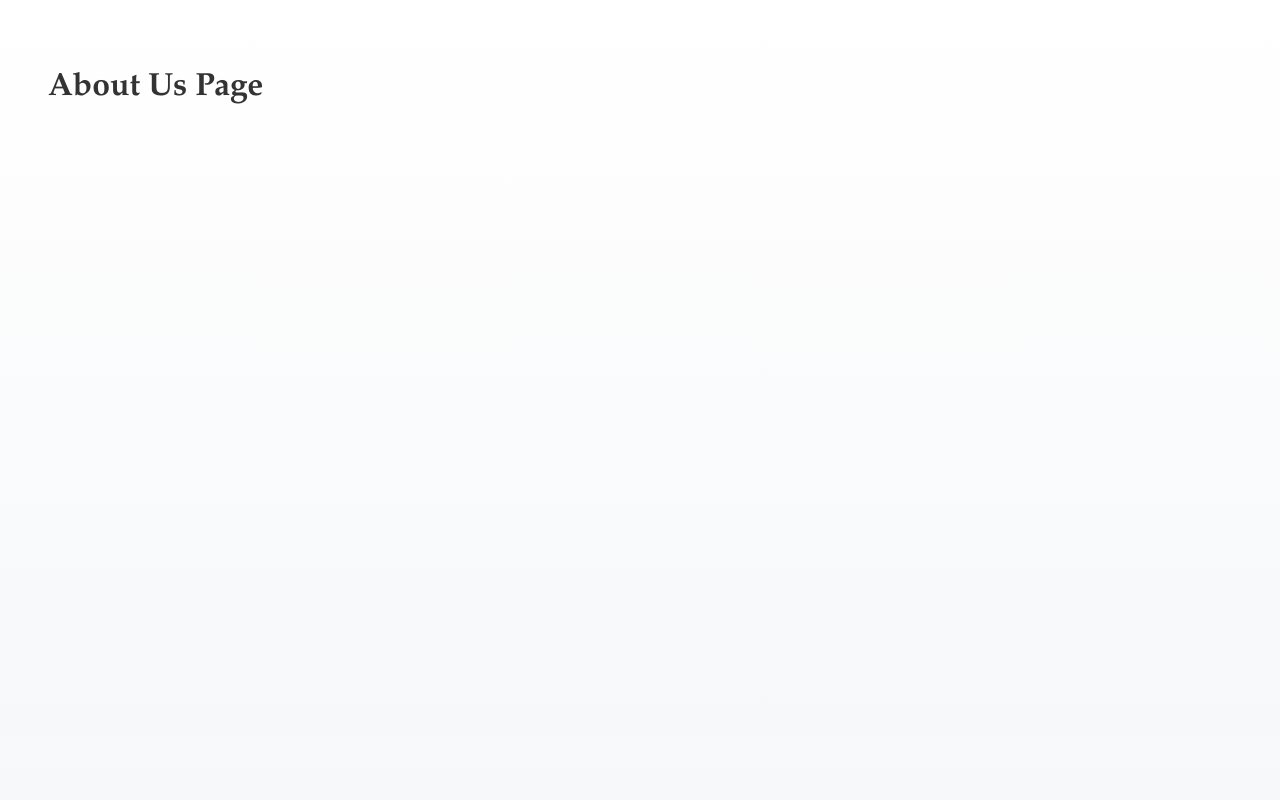
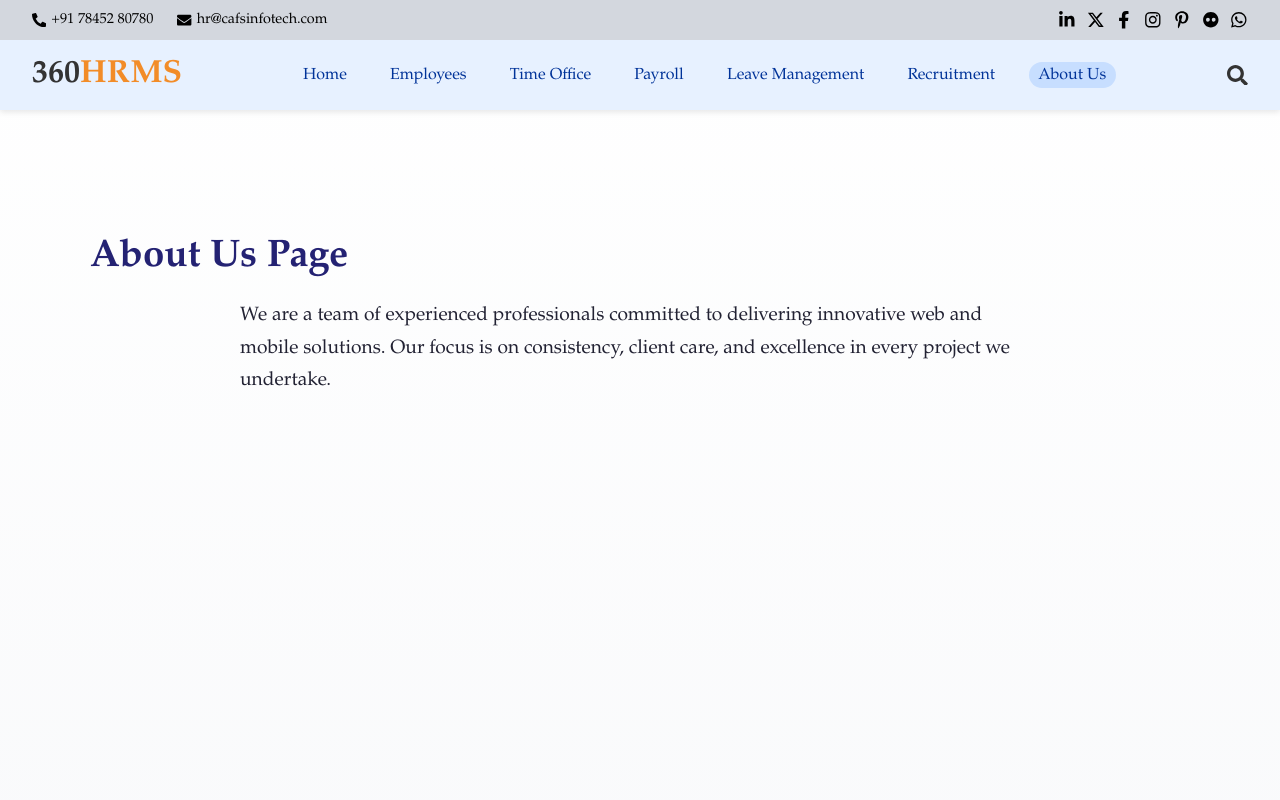
Before and after one commit to LordSpudnik/360-HRMS, a React (Create React App) app: page /about-us in a window 1280 px wide. Shown: the top 800 px of the page. Built offline with nearby package versions, Linux system fonts and the light colour scheme; the HTML template or start-up script is replaced by a standard one.

Commit message:
about us section initial

```diff
--- a/src/Components/pages/AboutUs.css
+++ b/src/Components/pages/AboutUs.css
@@ -0,0 +1,144 @@
+.aboutus-root {
+  width: 100vw;
+  min-height: 100vh;
+  background: linear-gradient(to bottom, #fff 0%, #f7f8fa 100%);
+  overflow-x: hidden;
+  margin: 0;
+  padding: 0;
+  position: relative;
+}
+
+/* Topbar */
+.topbar {
+  background-color: #d3d7de;
+  color: #000;
+  display: flex;
+  justify-content: space-between;
+  align-items: center;
+  padding: 0.3rem 2rem;
+  font-size: 0.9rem;
+  position: fixed;
+  top: 0;
+  left: 0;
+  width: 100vw;
+  min-height: 40px;
+  box-sizing: border-box;
+  z-index: 100;
+}
+
+.topbar .contact-info {
+  display: flex;
+  gap: 1.5rem;
+  align-items: center;
+}
+.topbar .contact-info span {
+  display: flex;
+  align-items: center;
+  gap: 0.3rem;
+  white-space: nowrap;
+}
+.topbar .social-icons {
+  display: flex;
+  gap: 0.7rem;
+  align-items: center;
+}
+.social-icons a {
+  color: #000;
+  font-size: 1.1rem;
+  transition: transform 0.3s, color 0.3s;
+  display: flex;
+  align-items: center;
+}
+.social-icons a:hover {
+  transform: scale(1.2);
+  color: #0077b5;
+  z-index: 2;
+}
+
+/* Ensure Navbar sits just below topbar (topbar height = 40px) */
+.navbar {
+  position: sticky;
+  top: 40px;
+  z-index: 99;
+  margin-top: 0;
+}
+
+/* SearchBar Overlay (reuse your homepage styles) */
+.search-bar-overlay {
+  position: fixed;
+  top: 0;
+  left: 0;
+  width: 100vw;
+  height: 100vh;
+  background: rgba(40, 60, 110, 0.10);
+  z-index: 9999;
+  display: flex;
+  align-items: flex-start;
+  justify-content: center;
+  padding-top: 6.5rem;
+}
+.search-bar-modal {
+  background: none;
+}
+
+/* About Us main content */
+.about-us-page {
+  max-width: 1100px;
+  margin: 0 auto;
+  padding: 3rem 2rem 2rem 2rem;
+  min-height: 80vh;
+  margin-top: 90px; /* 40px for topbar + ~50px for navbar */
+  background: none;
+  opacity: 0;
+  transform: translateY(70px);
+  transition: all 0.8s cubic-bezier(.17,.67,.83,.67);
+}
+
+.about-us-page.scrolled {
+  opacity: 1;
+  transform: translateY(0);
+}
+
+.about-us-page h1 {
+  font-size: 2.4rem;
+  color: #242273;
+  margin-bottom: 1.2rem;
+  font-weight: bold;
+}
+
+.aboutus-content {
+  font-size: 1.2rem;
+  color: #223;
+  max-width: 800px;
+  margin: 0 auto;
+  line-height: 1.7;
+}
+
+/* Animate on scroll for other about-us sections */
+.scroll-animate {
+  opacity: 0;
+  transform: translateY(70px);
+  transition: all 0.8s cubic-bezier(.17,.67,.83,.67);
+}
+.scroll-animate.scrolled {
+  opacity: 1;
+  transform: translateY(0);
+}
+
+/* Responsive */
+@media (max-width: 700px) {
+  .about-us-page {
+    padding: 1.2rem 0.3rem 1.7rem 0.3rem;
+    margin-top: 95px;
+  }
+  .topbar {
+    padding: 0.2rem 0.5rem;
+    font-size: 0.8rem;
+  }
+  .about-us-page h1 {
+    font-size: 1.6rem;
+  }
+  .aboutus-content {
+    font-size: 1rem;
+  }
+}
--- a/src/Components/pages/AboutUs.js
+++ b/src/Components/pages/AboutUs.js
@@ -1,19 +1,153 @@
-import React from "react";
+import React, { useState, useEffect } from "react";
 import { motion } from "framer-motion";
 import "./AboutUs.css";
+import Navbar from "./Navbar"; // adjust if your Navbar path is different
+import SearchBar from "./SearchBar"; // adjust if your SearchBar path is different
+import Footer from "./Footer"; // adjust if your Footer path is different
+import {
+  FaPhoneAlt,
+  FaEnvelope,
+  FaFacebookF,
+  FaInstagram,
+  FaLinkedinIn,
+  FaPinterestP,
+} from "react-icons/fa";
+import { IoLogoFlickr, IoLogoWhatsapp } from "react-icons/io5";
+import { FaXTwitter } from "react-icons/fa6";
+
+function useScrollAnimation() {
+  useEffect(() => {
+    const elements = document.querySelectorAll(".scroll-animate");
+    const hysteresisRatioIn = 0.18;
+    const hysteresisRatioOut = 0.02;
+
+    const observer = new window.IntersectionObserver(
+      (entries) => {
+        entries.forEach((entry) => {
+          if (entry.intersectionRatio > hysteresisRatioIn) {
+            entry.target.classList.add("scrolled");
+          } else if (entry.intersectionRatio < hysteresisRatioOut) {
+            entry.target.classList.remove("scrolled");
+          }
+        });
+      },
+      {
+        threshold: [0, 0.02, 0.18, 0.5, 0.8, 1],
+        rootMargin: "0px 0px 0px 0px",
+      }
+    );
+
+    elements.forEach((el) => observer.observe(el));
+    return () => observer.disconnect();
+  }, []);
+}
 
 export default function AboutUs() {
+  useScrollAnimation();
+  const [showSearch, setShowSearch] = useState(false);
+
   return (
-    <motion.div
-      className="about-us-page"
-      initial={{ opacity: 0, x: 40 }}
-      animate={{ opacity: 1, x: 0 }}
-      exit={{ opacity: 0, x: -40 }}
-      transition={{ duration: 0.45, ease: "easeInOut" }}
-      style={{ minHeight: "80vh", padding: "3rem" }}
-    >
-      <h1>About Us Page</h1>
-      {/* About Us component content here */}
-    </motion.div>
+    <div className="aboutus-root">
+      {/* Topbar */}
+      <div className="topbar">
+        <div className="contact-info">
+          <span>
+            <FaPhoneAlt /> +91 78452 80780
+          </span>
+          <span>
+            <FaEnvelope /> hr@cafsinfotech.com
+          </span>
+        </div>
+        <div className="social-icons">
+          <a
+            href="https://www.linkedin.com/company/14573120/"
+            target="_blank"
+            rel="noopener noreferrer"
+          >
+            <FaLinkedinIn />
+          </a>
+          <a
+            href="https://x.com/cafs_infotech"
+            target="_blank"
+            rel="noopener noreferrer"
+          >
+            <FaXTwitter />
+          </a>
+          <a
+            href="https://www.facebook.com/CAFSInfo/"
+            target="_blank"
+            rel="noopener noreferrer"
+          >
+            <FaFacebookF />
+          </a>
+          <a
+            href="https://www.instagram.com/cafsinfotech/"
+            target="_blank"
+            rel="noopener noreferrer"
+          >
+            <FaInstagram />
+          </a>
+          <a
+            href="https://in.pinterest.com/cafsinfotech/"
+            target="_blank"
+            rel="noopener noreferrer"
+          >
+            <FaPinterestP />
+          </a>
+          <a
+            href="https://www.flickr.com/photos/157372462@N04/albums"
+            target="_blank"
+            rel="noopener noreferrer"
+          >
+            <IoLogoFlickr />
+          </a>
+          <a
+            href="https://web.whatsapp.com/send?phone=+919500088633&text=Hi"
+            target="_blank"
+            rel="noopener noreferrer"
+          >
+            <IoLogoWhatsapp />
+          </a>
+        </div>
+      </div>
+
+      {/* Navbar */}
+      <Navbar onSearchClick={() => setShowSearch((prev) => !prev)} />
+
+      {showSearch && (
+        <div
+          className="search-bar-overlay"
+          onClick={() => setShowSearch(false)}
+        >
+          <div
+            className="search-bar-modal"
+            onClick={(e) => e.stopPropagation()}
+          >
+            <SearchBar onClose={() => setShowSearch(false)} />
+          </div>
+        </div>
+      )}
+
+      {/* Main About Us Content with scroll animation */}
+      <motion.div
+        className="about-us-page scroll-animate"
+        initial={{ opacity: 0, y: 70 }}
+        animate={{ opacity: 1, y: 0 }}
+        exit={{ opacity: 0, y: -70 }}
+        transition={{ duration: 0.5, ease: "easeInOut" }}
+      >
+        <h1>About Us Page</h1>
+        <div className="aboutus-content">
+          {/* Add your About Us text and sections here */}
+          <p>
+            We are a team of experienced professionals committed to delivering innovative web and mobile solutions.
+            Our focus is on consistency, client care, and excellence in every project we undertake.
+          </p>
+        </div>
+      </motion.div>
+
+      {/* Footer */}
+      <Footer />
+    </div>
   );
 }
```
